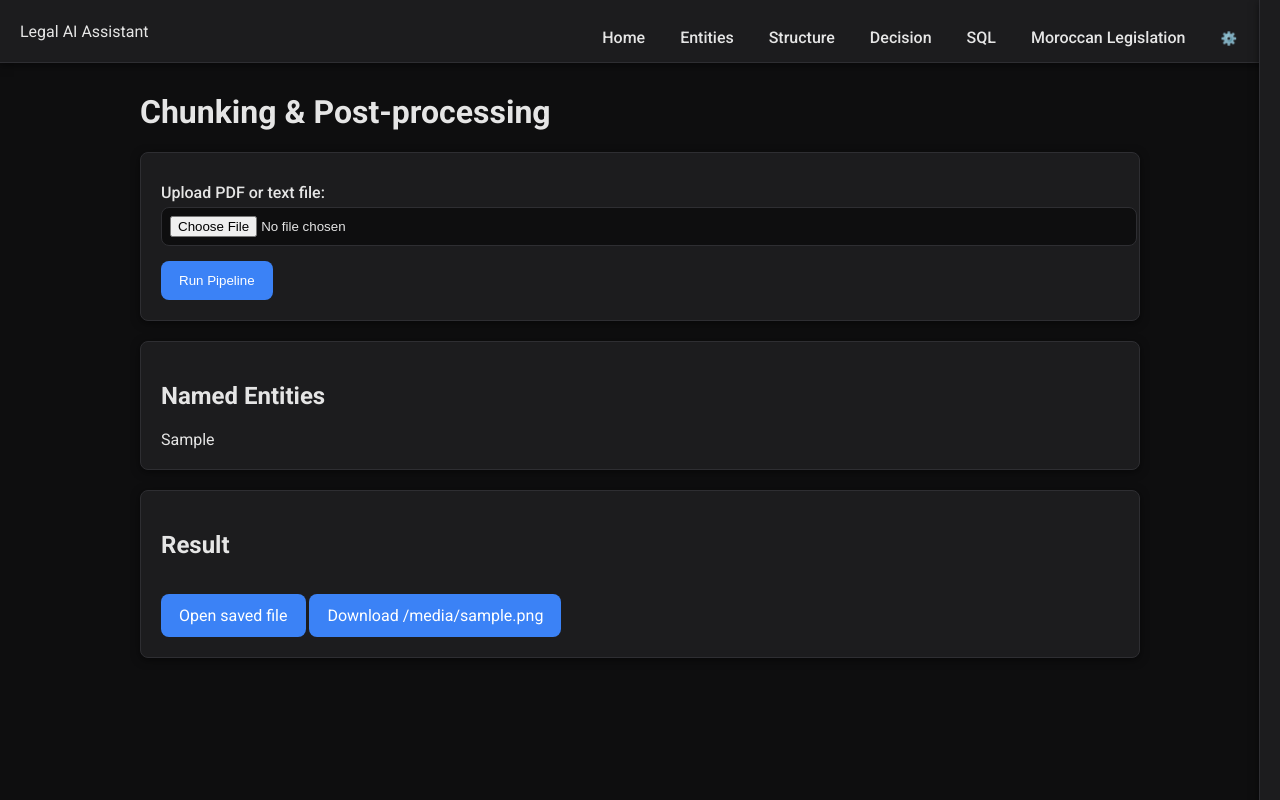
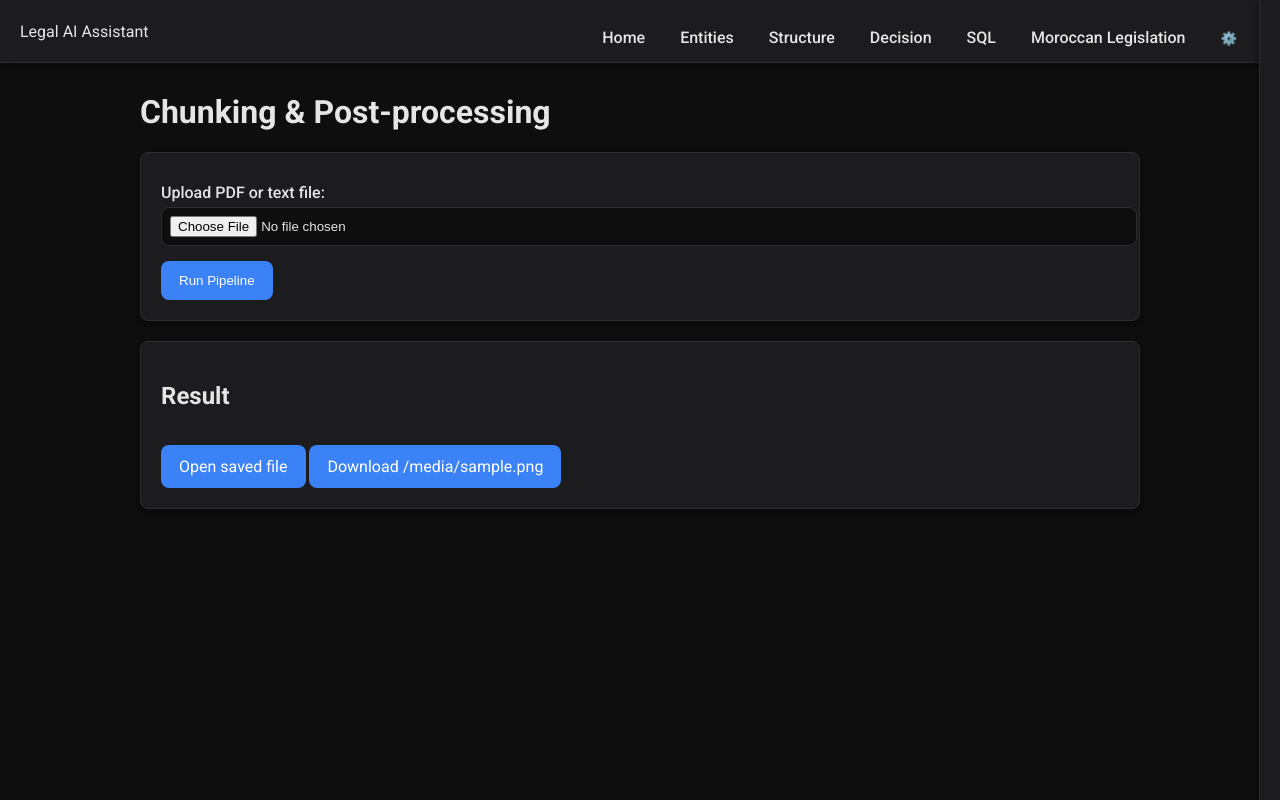
Before and after one commit to ZAFZAFIZakariae/process_legislation, a Flask app: template templates/structure.html in a window 1280 px wide. Run offline with Flask 3, Linux system fonts and the light colour scheme; the template is opened without the code that fills it: most values are stand-ins (such as "Sample title", 1, 10 or a date in 2020); parts of the project's set-up code (start-up, migrations or seed data) failed here and were passed over.

Commit message:
Update structure.html

```diff
--- a/templates/structure.html
+++ b/templates/structure.html
@@ -14,12 +14,6 @@
 </section>
 {% endif %}
 {% if result %}
-{% if ner_html %}
-<section class="card">
-    <h2>Named Entities</h2>
-    {{ ner_html|safe }}
-</section>
-{% endif %}
 <section class="card">
     <h2>Result</h2>
     <div id="json-tree" class="json-tree"></div>
```
